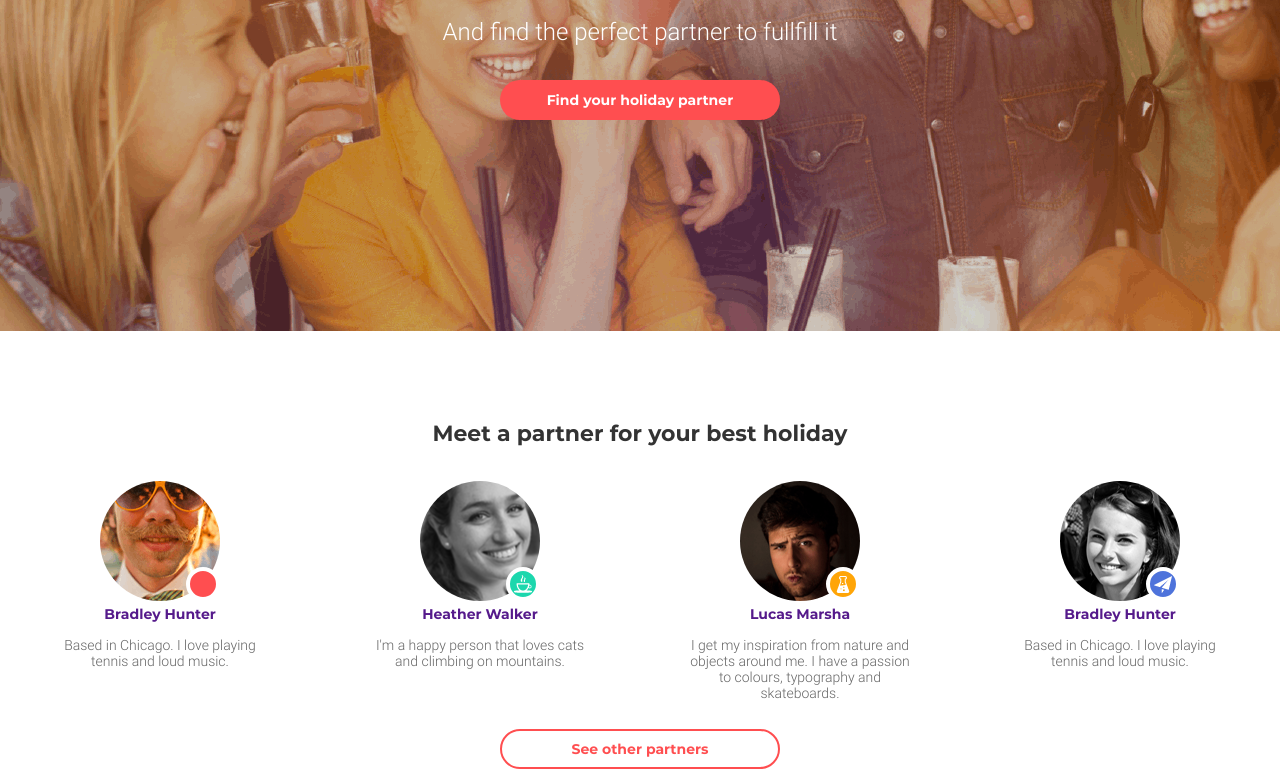
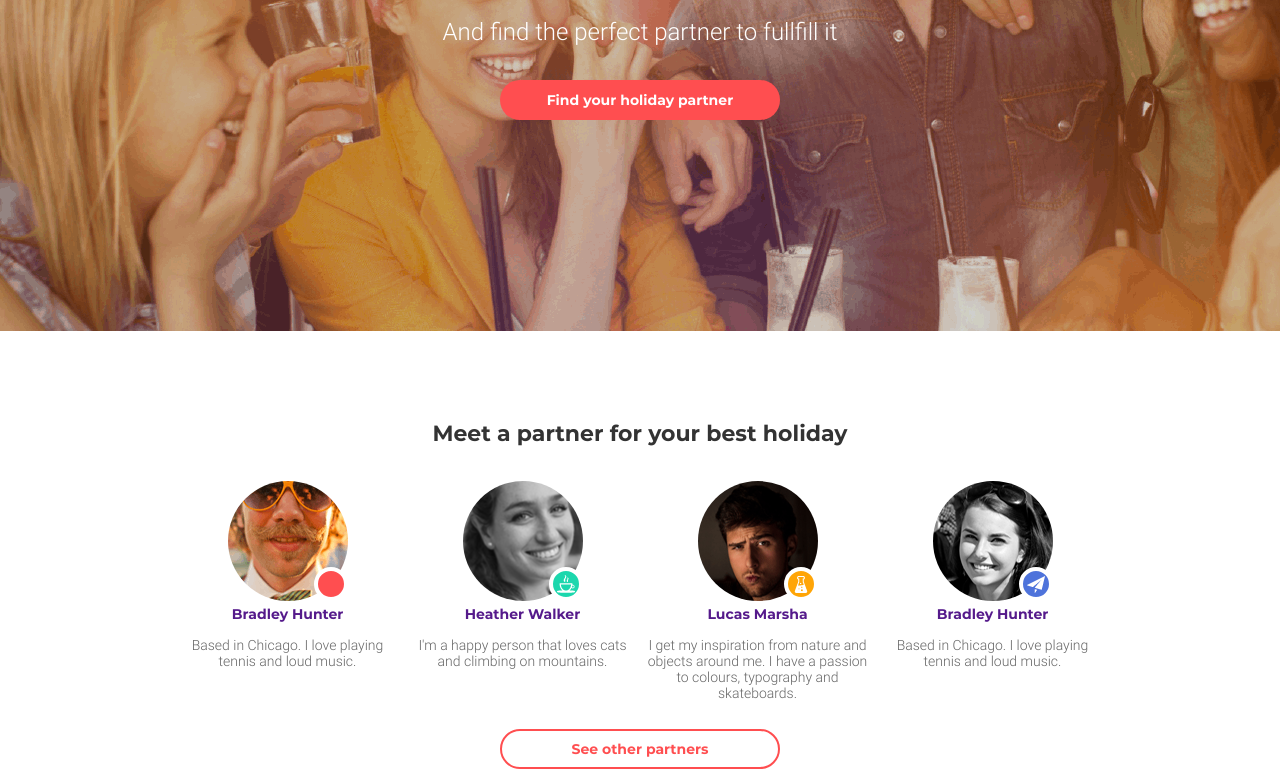
Before and after one commit to SerhiiDykyi/goit-fe-course, a plain HTML site: page html-css/module08/index.html in a window 1280 px wide. Shown: the part 370-1139 px from the top of the page. Drawn offline with Linux system fonts and the light colour scheme; files whose address does not match are found by name.

Commit message:
list partner 940

```diff
--- a/html-css/module08/css/style.css
+++ b/html-css/module08/css/style.css
@@ -345,7 +345,7 @@ button {
     }
 
     .list-partners {
-        /* width: 492px; */
+        width: 940px;
         margin: 0 auto;
         display: flex;
         flex-wrap: wrap;
```
